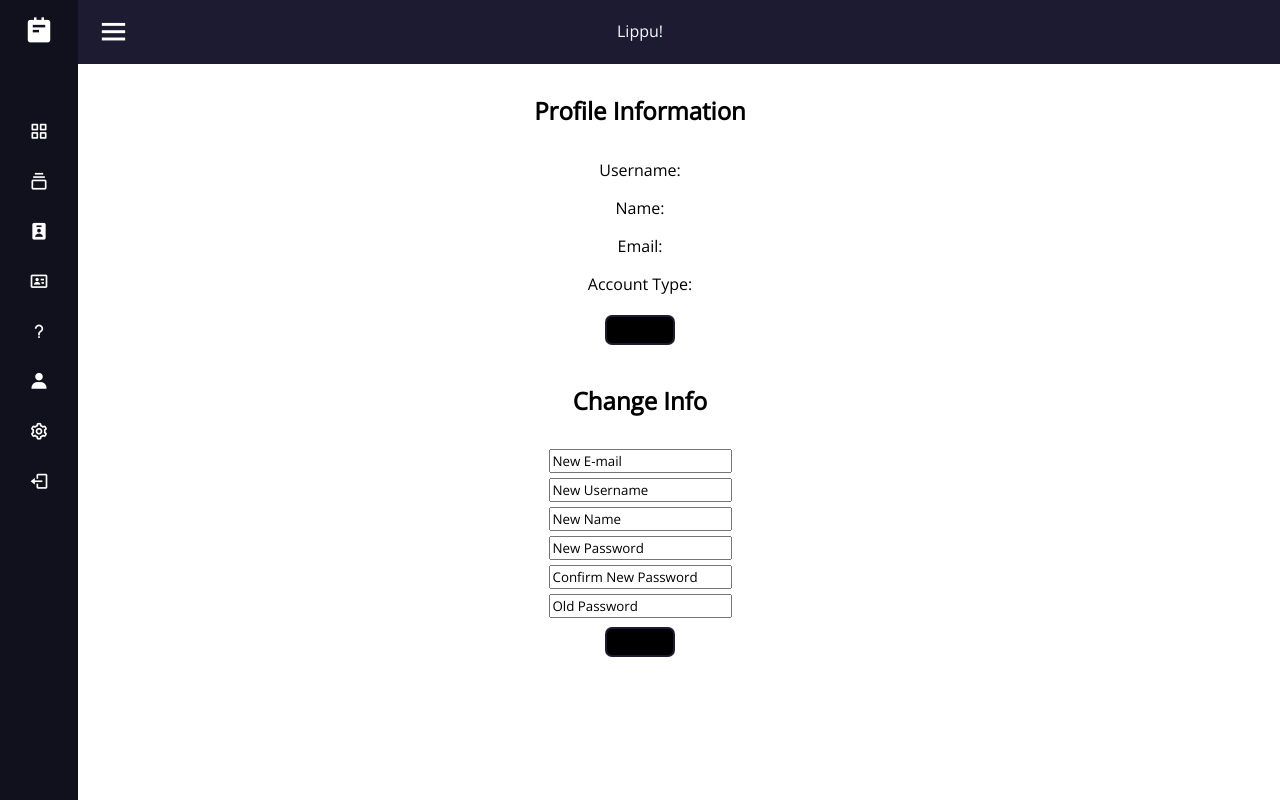
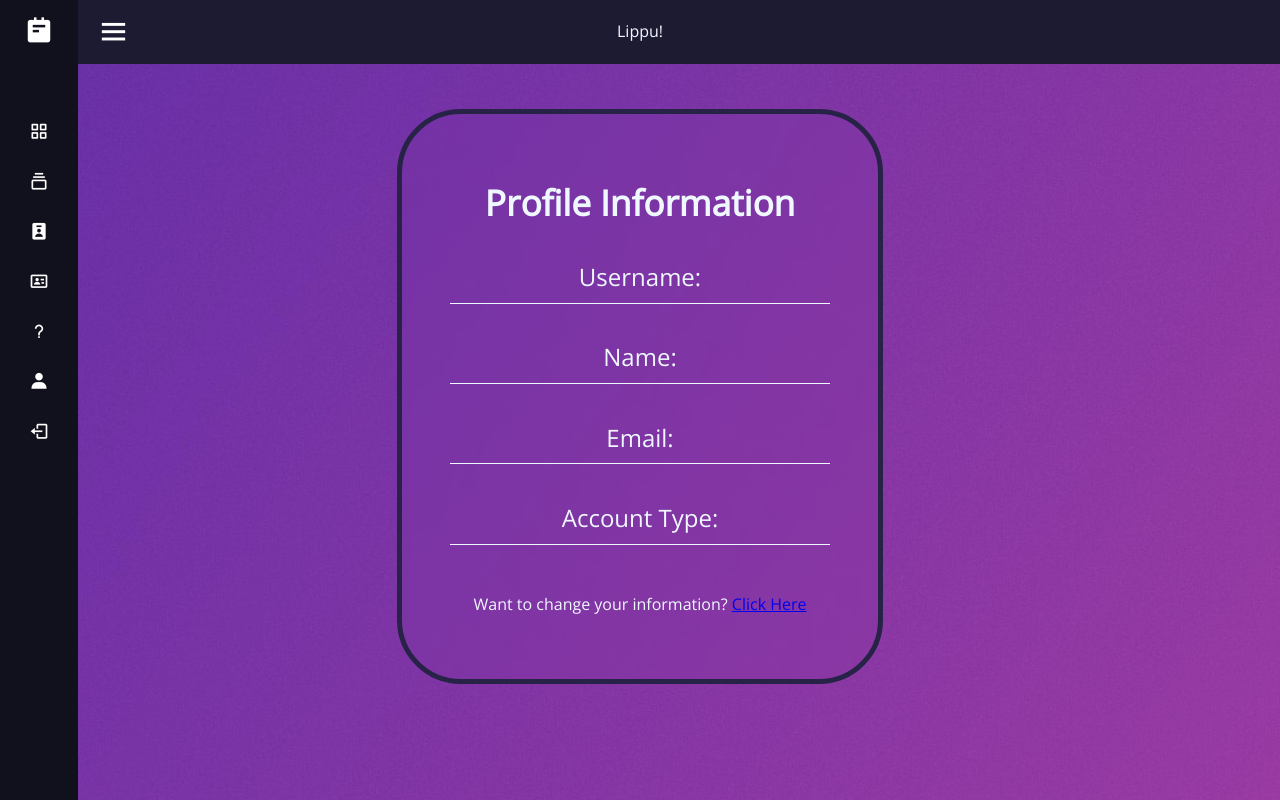
Before and after one commit to FEUP-LTW-2023/project-ltw14g06, a PHP site: page /pages/profile.php in a window 1280 px wide. Run offline with PHP 8.4, Linux system fonts and the light colour scheme; the visitor is signed in with stand-in values (Sample User, id 1); data comes from the database, SQL or seed files in the repository; both versions use the stored data as it was after the commit; some web fonts are replaced.

Commit message:
finished profile css and other stuff
PS: Eu mesmo antes de dar commit fui publicar um ticket para ver onde aquilo escrevia para tirar a cena dos active tickets do home.php, mas os tickets não estão a publicar, isso antes não era um problema e eu também não toquei nisso por isso não sei, se já era um bug então ok, se é um bug novo então fica aí a dica que é preciso resolver.

```diff
--- a/css/style.css
+++ b/css/style.css
@@ -2,6 +2,10 @@
 
 * {
   font-family: 'Open Sans', 'Anuphan', Arial, sans-serif;
+}
+
+body{
+  background: url(../assets/default-background.jpg) no-repeat center center fixed;
 }
 
 /* Login /  Register */
@@ -393,46 +397,94 @@ h3{
 
 /* Profile */
 
-.profile_main .profileInfo h2,
-.profile_main .changeInfo h2{
-  padding-top: 15px;
-  position: relative;
-  justify-content: left;
-  align-items: baseline;
-  height: 45px;
+.profile_info_sec{
+  display: flex;
+  align-items: center;
+  flex-direction: column;
+  height: 60vh;
+  border: 5px solid #262347;
+  border-radius: 4em;
+  text-align: center;
+  justify-content: center;
+  max-height: fit-content;
+  width: 30%;
+  margin: auto;
+  padding: 3em;
+  padding-top: 4em;
+  backdrop-filter: blur(5px);
 }
 
-.profileInfo,
-.changeInfo{
+.profile_info_div p{
+  color: aliceblue;
+  margin: 0.2em;
+}
+
+.profile_info_sec h2{
+  margin-top: 0;
+  font-size: 2.2em;
+  color: aliceblue;
+}
+
+.profile_info_div{
+  margin-bottom: 2em;
+  border-bottom: 1px solid aliceblue;
+  padding-bottom: 0.3em;
+  width: 100%;
+}
+
+.profile_info_title{
+  font-size: 1.5em;
+  font-weight: 500;
+}
+
+/* Change Profile Info */
+
+#change_profile_info{
+  padding-top: 5em;
+  padding-bottom: 5em;
+}
+
+#change_info_form{
+  display: flex;
   justify-content: center;
   align-items: center;
+  width: 100%;
+  height: 60vh;
+  flex-direction: column;
 }
 
-.profileInfo p{
-  color: black;
+#change_info_form header{
+  padding: 1em;
+}
+
+.inputbox input{
+  width: 100%;
+  height: 3em;
+  background: transparent;
+  border: 0;
+  font-size: 1em;
+  font-weight: 600;
 }
 
 
-.profile_main{
-  text-align: center;
+#change_button{
+  justify-content: center;
+  width: 100%;
+  min-height: 3em;
+  border-radius: 3em;
+  background-color: rgba(38, 35, 71, 0.8);
+  color: aliceblue;
+  font-size: large;
+  font-weight: bold;
+  border: 0;
+  margin-top: 2em;
+  padding: 1em;
 }
 
-.profile_main button{
-  background-color: #000000;
-  border: 2px solid #1d1b31;
-  margin: 4px;
-  border-radius: 7px;
-  width: 70px;
-  height: 30px;
-  font-size: medium;
-}
-
-.changeInfo div{
-  margin: 5px;
-}
-
-.profile_main .profileInfo h2{
-  margin-top: -30px;
+#change_button:hover{
+  background-color: rgba(38, 35, 71, 1);
+  box-shadow: 0 5px 15px rgba(38, 35, 71, .4);
+  cursor: pointer;
 }
 
 /* Home */
--- a/database/ticket.php
+++ b/database/ticket.php
@@ -220,7 +220,7 @@ function removeTicketAssignment($id){
     global $dbh;
     try {
         $stmt = $dbh->prepare('UPDATE tickets SET agent_id=? WHERE id=?');
-        $agent_id = 1;
+        $agent_id = 0;
         $stmt->execute(array($agent_id,$id));
     } catch (PDOException $error) {
         echo $error->getMessage();
--- a/pages/admin_menu.php
+++ b/pages/admin_menu.php
@@ -9,7 +9,7 @@
 <body id = "home_body">
     <?php include_once('../templates/default.php'); ?>
     <ul class="choice-menu">
-        <li><a href="manage_users.php">Manage Users</a></li>
+        <li><a href="manage_users.php">Promote/Demote Users</a></li>
         <li><a href="#">Add Entities</a></li>
         <li><a href="#">Manage Agents</a></li>
     </ul>
--- a/pages/profile.php
+++ b/pages/profile.php
@@ -9,44 +9,28 @@
 
 <body id="profile_body">
     <?php include_once ('../templates/default.php');?>
-    <main class="profile_main">
-        <section class="profileInfo">
+    <section class="profile_info_sec">
+        <header>
             <h2>Profile Information</h2>
-            <p>Username: <?php echo htmlspecialchars($user["username"]); ?></p>
-            <p>Name: <?php echo htmlspecialchars($user["name"]); ?></p>
-            <p>Email: <?php echo htmlspecialchars($user["email"]); ?></p>
-            <p>Account Type: <?php echo htmlspecialchars($user["type"]); ?></p>
-            <button class="edit_profile_button">
-                Edit
-            </button>
-        </section>
-        <form action="../actions/change_info_action.php" method="post" id="changeInfo_form">
-            <section class="changeInfo">
-                <h2>Change Info</h2>
-                <div id="changeInfo_inputbox">
-                    <input type="text" name="newEmail" placeholder="New E-mail">
-                </div>
-                <div id="changeInfo_inputbox">
-                    <input type="text" name="newUsername" placeholder="New Username">
-                </div>
-                <div id="changeInfo_inputbox">
-                    <input type="text" name="newName" placeholder="New Name">
-                </div>
-                <div id="changeInfo_inputbox">
-                    <input type="password" name="newPassword" placeholder="New Password">
-                </div>
-                <div id="changeInfo_inputbox">
-                    <input type="password" name="confirmNewPassword" placeholder="Confirm New Password">
-                </div>
-                <div id="changeInfo_inputbox">
-                    <input type="password" name="oldPassword" placeholder="Old Password" required>
-                </div>
-                <button id="SubmitChange">Submit</button>
-            </section>
-        </form>
-
-
-    </main>
+        </header>
+        <div class="profile_info_div">
+            <p class="profile_info_title">Username:</p>
+            <p><?php echo htmlspecialchars($user["username"]); ?></p>
+        </div>
+        <div class="profile_info_div">
+            <p class="profile_info_title">Name:</p>
+            <p><?php echo htmlspecialchars($user["name"]); ?></p>
+        </div>
+        <div class="profile_info_div">
+            <p class="profile_info_title">Email:</p>
+            <p><?php echo htmlspecialchars($user["email"]); ?></p>
+        </div>
+        <div class="profile_info_div">
+            <p class="profile_info_title">Account Type:</p>
+            <p> <?php echo htmlspecialchars($user["type"]); ?></p>
+        </div>
+        <p id="change_info_link"> Want to change your information? <a href="change_profile_info.php">Click Here</a></p>
+    </section>
 </body>
 
 <?php
--- a/templates/default.php
+++ b/templates/default.php
@@ -81,17 +81,9 @@
                     <i class='bx bxs-user'></i>
                     <span class="sidebarButtonName">Profile</span>
                 </a>
-                <ul class="subMenu none">
+                <ul class="subMenu">
                     <li><a class="sidebarButtonName" href="profile.php">Profile</a></li>
-                </ul>
-            </li>
-            <li>
-                <a href="settings.php">
-                    <i class='bx bx-cog' ></i>
-                    <span class="sidebarButtonName">Settings</span>
-                </a>
-                <ul class="subMenu none">
-                    <li><a class="sidebarButtonName" href="settings.php">Settings</a></li>
+                    <li><a href="change_profile_info.php">Change Profile Info</a></li>
                 </ul>
             </li>
             <li>
--- a/todolist.txt
+++ b/todolist.txt
@@ -7,6 +7,12 @@ IMPORTANT:
 -agent_all_active_tickets.php devia ter as cenas num actions ig, mas tavame a dar erro.
 -status dinâmico
 -adicionar ao change_ticket_assignment_action uma verificação se o user inserido é != client
+-Ao mudar a informação do perfil, os mesmos erros que aparecem no register/login deviam aparecer e.g se a password antiga não estiver correta
+(para ser feito quando remodelarmos o sistema de login para JS)
+-Dividir o CSS em ficheiros diferentes, está muito clustered
+-Adaptar o CSS das cenas do perfil para telemovel
+-IDEIA: Adicionar departamento "--" para quando o user não souber qual meter e fazer com que os agents/admins vejam esses tickets
+na sua página, junto com os tickets do seu departamento e depois mudem o seu departamento (isto é facil mas ja é tarde e tenho que ir dormir amanhã faço ta aqui para nao me esquecer)
 
 UNNECCESSSARY BUT COOL:
 -Quando se está a criar uma conta, mostrar a barra de força da password, há uma library para isso supostamente tá no site do Restivo
```
Also changed, not shown: database/data.sql (+15 -5 lines), database/database.sql (+5 -5 lines), pages/change_profile_info.php (added, +42 -0 lines), pages/settings.php (deleted, +0 -19 lines), assets/default-background.jpg (added), 2 other files.
